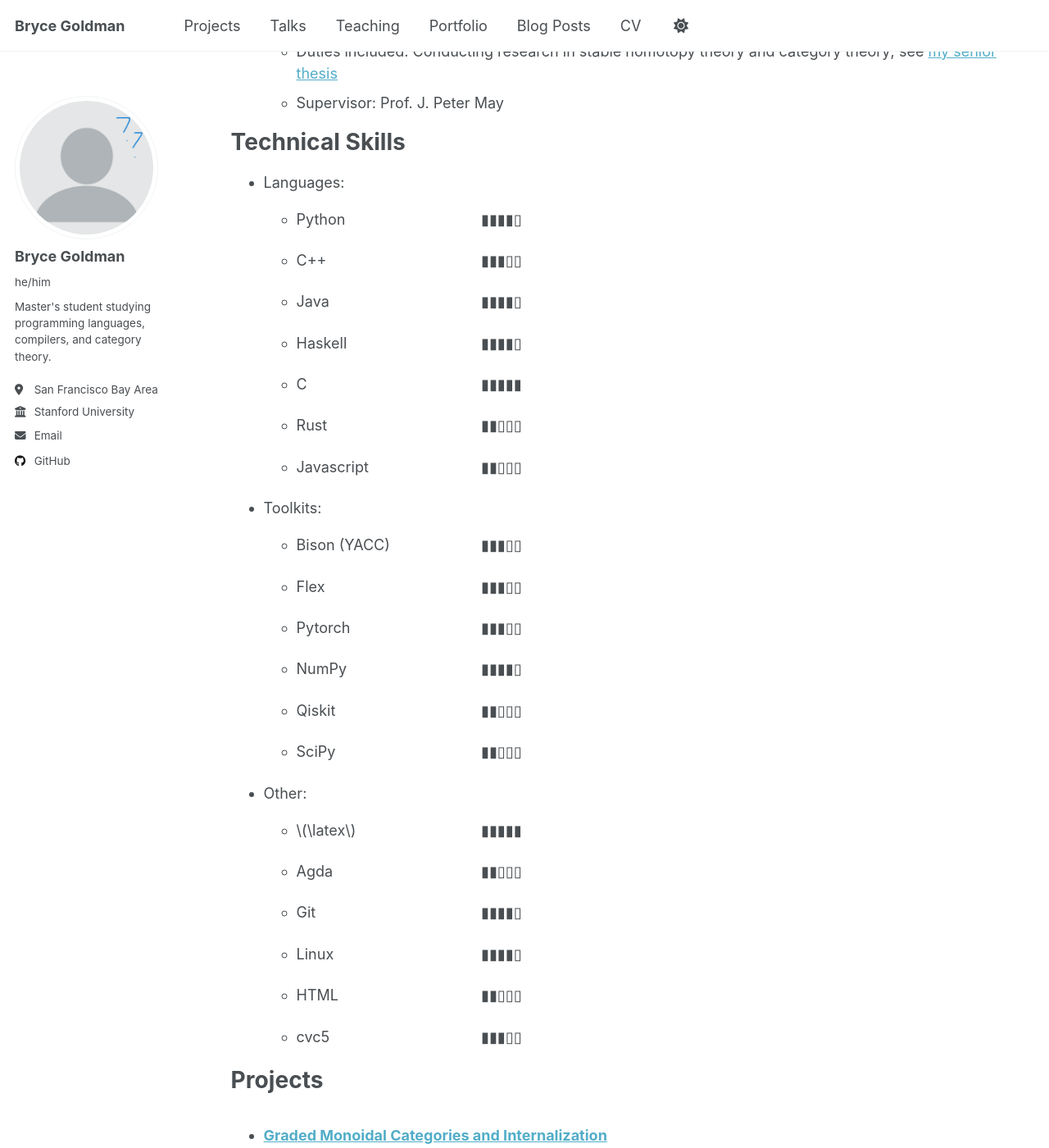
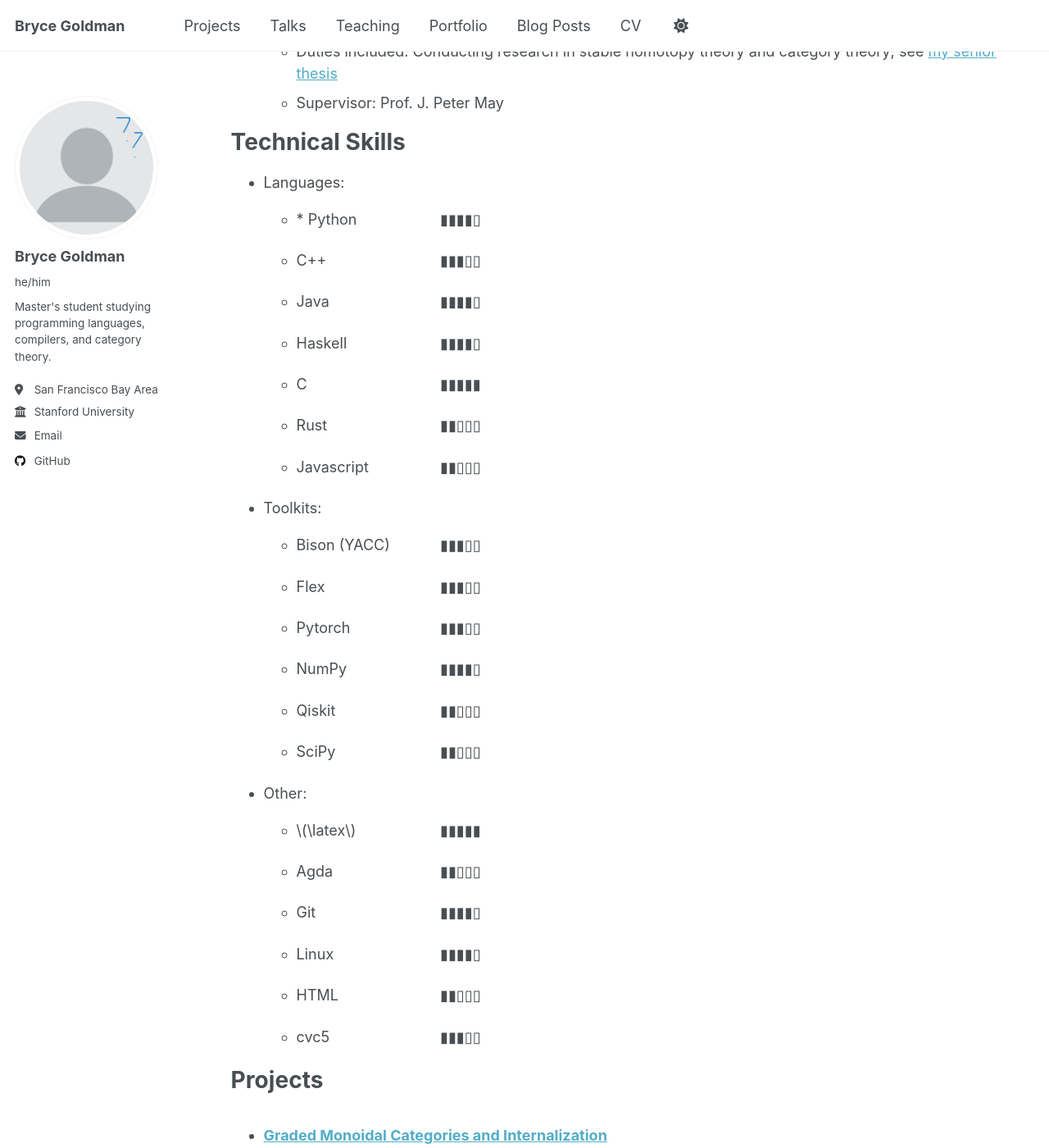
Before and after one commit to Alkizar/alkizar.github.io, a Jekyll site: the page built from _pages/cv.md, in a window 1280 px wide and 1400 px high, scrolled down 763 px. Shown: the whole window at 82% size. Built offline with Jekyll 4.4.1, drawn with Linux system fonts in a browser that asks for light colours.

Commit message:
can the star be inside??

```diff
--- a/_pages/cv.md
+++ b/_pages/cv.md
@@ -36,7 +36,7 @@ Work experience
 Technical Skills
 ======
 * Languages:
-  * <div id="wrapper"><p class="align-left">Python</p><p class="align-center">▮▮▮▮▯</p></div><style>p.align-left {text-align:left;padding:0;margin:0;position:absolute;}p.align-center{  text-align: center;  margin-left: -50px;}</style>
+  * <div id="wrapper"><p class="align-left">* Python</p><p class="align-center">▮▮▮▮▯</p></div><style>p.align-left {text-align:left;padding:0;margin:0;position:absolute;}p.align-center{  text-align: center;  margin-left: -50px;}</style>
   * <div id="wrapper"><p class="align-left">C++</p><p class="align-center">▮▮▮▯▯</p></div><style>p.align-left {text-align:left;padding:0;margin:0;position:absolute;}p.align-center{  text-align: center;  margin-left: -50px;}</style>
   * <div id="wrapper"><p class="align-left">Java</p><p class="align-center">▮▮▮▮▯</p></div><style>p.align-left {text-align:left;padding:0;margin:0;position:absolute;}p.align-center{  text-align: center;  margin-left: -50px;}</style>
   * <div id="wrapper"><p class="align-left">Haskell</p><p class="align-center">▮▮▮▮▯</p></div><style>p.align-left {text-align:left;padding:0;margin:0;position:absolute;}p.align-center{  text-align: center;  margin-left: -50px;}</style>
@@ -67,7 +67,7 @@ Technical Skills
 
   p.align-center{
     text-align: center;
-    margin-left: -400px;
+    margin-left: -500px;
   }
   </style>
 
```
